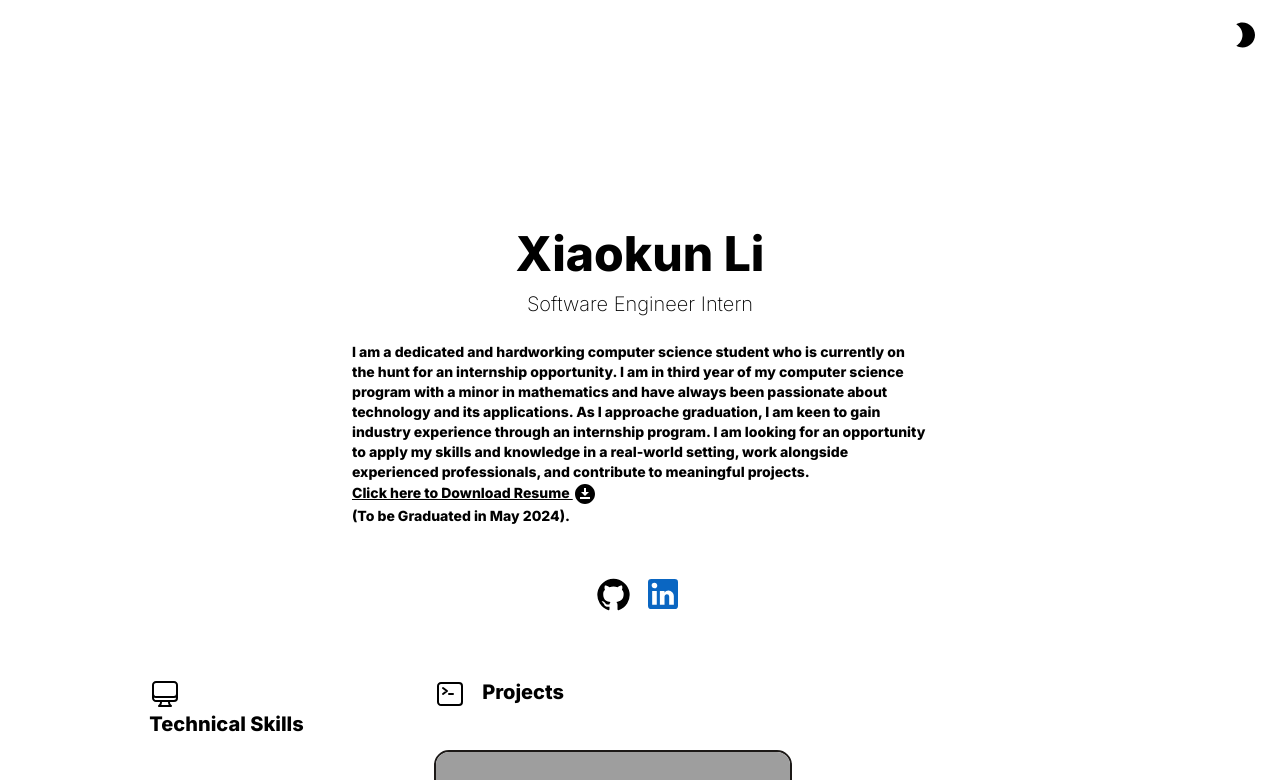
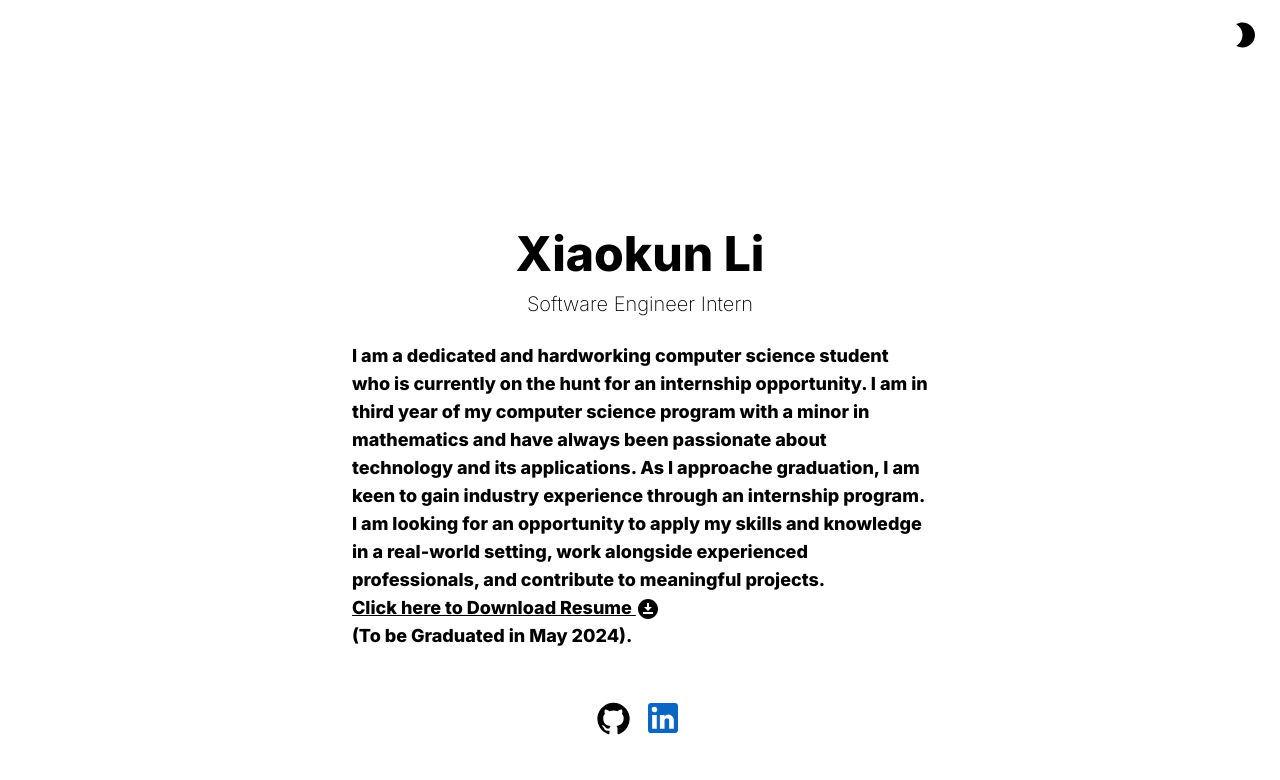
Before and after one commit to Xiaokun-Li518/Personal_portfolio, a React (Vite) app: page / in a window 1280 px wide. Shown: the top 780 px of the page. Built offline with nearby package versions, Linux system fonts and the light colour scheme; grey boxes are pictures that could not be loaded.

Commit message:
adjust font size of intro on md devices

```diff
--- a/src/components/Intro.jsx
+++ b/src/components/Intro.jsx
@@ -8,7 +8,7 @@ const Intro = () => {
     <div className="flex items-center justify-center flex-col text-center md:text-start pt-20 pb-6">
         <h1 className="text-4xl md:text-5xl mb-1 md:mb-3 font-bold">Xiaokun Li</h1>
         <h3 className="text-sm md:text-xl mb-3 md:mb-6 font-normal">Software Engineer Intern</h3>
-        <p className="text-sm max-w-xl mb-6 font-semibold"> I am a dedicated and hardworking computer science student who is currently on the hunt for an internship opportunity. I am in third year of my computer science program with a minor in mathematics and have always been passionate about technology and its applications. As I approache graduation, I am keen to gain industry experience through an internship program. I am looking for an opportunity to apply my skills and knowledge in a real-world setting, work alongside experienced professionals, and contribute to meaningful projects.<br/> <a className="font-bold hover:text-stone-500 underline" href="/assets/xiaokunli.pdf" download>Click here to Download Resume <DownloadForOfflineIcon sx={{ "&:hover": { color: "gray" } }}/></a>  <br />(To be Graduated in May 2024).</p>
+        <p className="text-sm md:text-lg max-w-xl mb-6 font-semibold"> I am a dedicated and hardworking computer science student who is currently on the hunt for an internship opportunity. I am in third year of my computer science program with a minor in mathematics and have always been passionate about technology and its applications. As I approache graduation, I am keen to gain industry experience through an internship program. I am looking for an opportunity to apply my skills and knowledge in a real-world setting, work alongside experienced professionals, and contribute to meaningful projects.<br/> <a className="font-bold hover:text-stone-500 underline" href="/assets/xiaokunli.pdf" download>Click here to Download Resume <DownloadForOfflineIcon sx={{ "&:hover": { color: "gray" } }}/></a>  <br />(To be Graduated in May 2024).</p>
         <br />
         <div className="flex flex-row items-center gap-3 mx-auto">
            <a href="https://github.com/Xiaokun-Li518" target="_blank">
```
